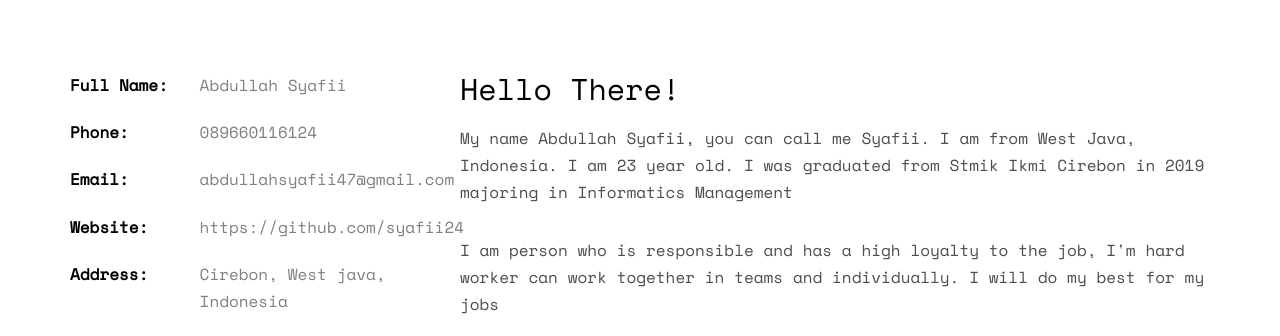
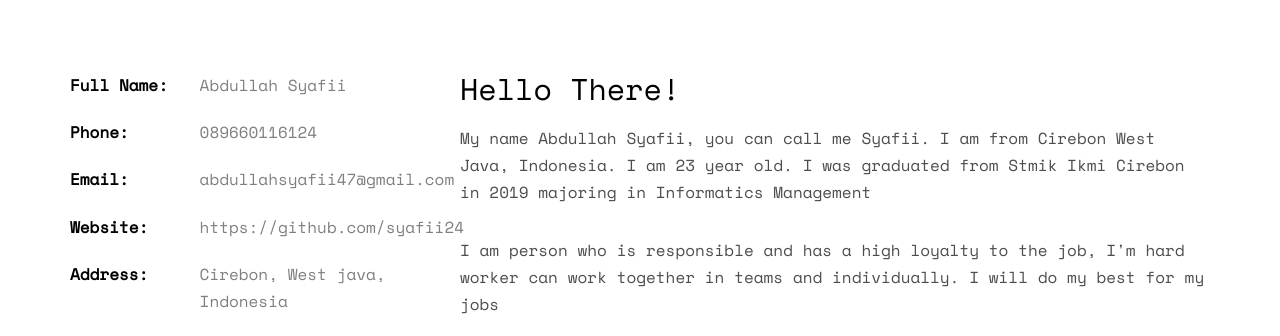
Before and after one commit to Syafii24/CV-AbdullahSyafii, a plain HTML site: page index.html in a window 1280 px wide. Shown: the part 1000-1336 px from the top of the page. Drawn offline with nearby package versions, Linux system fonts and the light colour scheme; files whose address does not match are found by name.

Commit message:
Update index.html

```diff
--- a/index.html
+++ b/index.html
@@ -87,7 +87,7 @@
 				</div>
 				<div class="col-md-8">
 					<h2>Hello There!</h2>
-					<p>My name Abdullah Syafii, you can call me Syafii. I am from West Java, Indonesia. I am 23 year old. I was graduated from Stmik Ikmi Cirebon in 2019 majoring in Informatics Management</p>
+					<p>My name Abdullah Syafii, you can call me Syafii. I am from Cirebon West Java, Indonesia. I am 23 year old. I was graduated from Stmik Ikmi Cirebon in 2019 majoring in Informatics Management</p>
 					<p>I am person who is responsible and has a high loyalty to the job, I'm hard worker can work together in teams and individually. I will do my best for my jobs<p>
 						<ul class="fh5co-social-icons">
 							<li><a href="#"><i class="icon-twitter2"></i></a></li>
```
